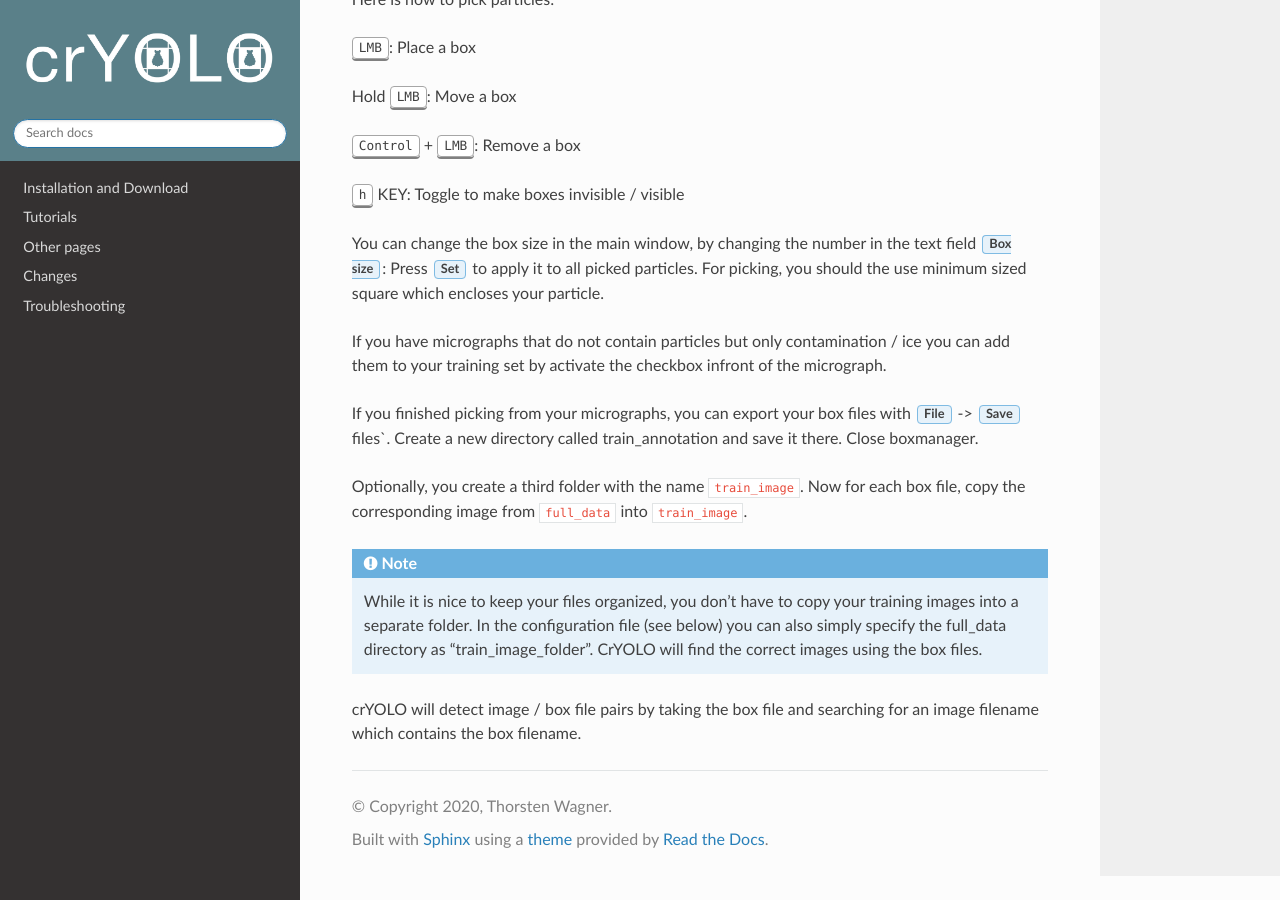
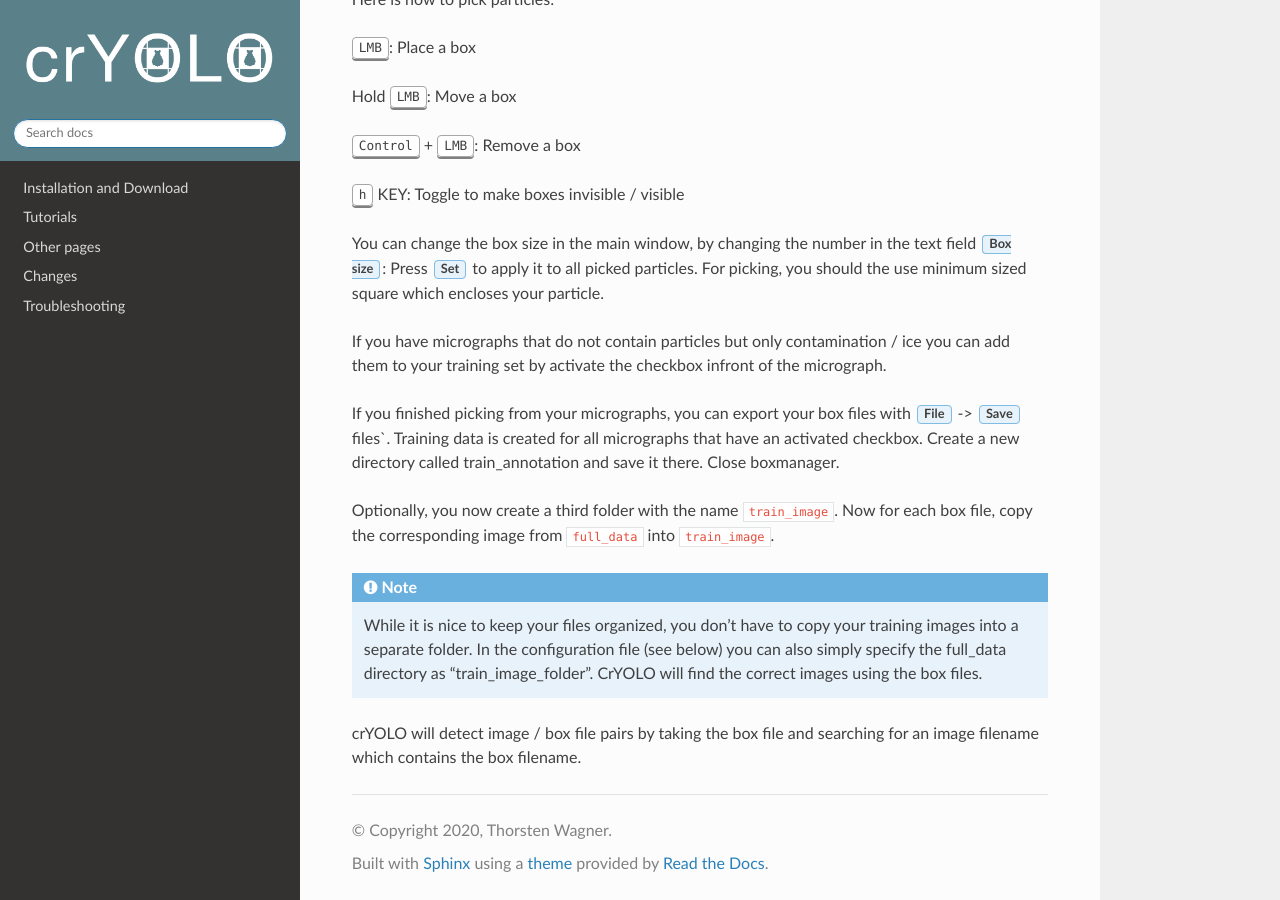
Before and after one commit to MPI-Dortmund/cryolo, a Sphinx documentation site: the page built from source/tutorials/data_preparation.rst, in a window 1280 px wide and 900 px high, scrolled down 1052 px. Built offline with Sphinx 7.4.7 and the Read the Docs theme 2.0.0, drawn with Linux system fonts in a browser that asks for light colours.

Commit message:
add warning

```diff
--- a/source/tutorials/data_preparation.rst
+++ b/source/tutorials/data_preparation.rst
@@ -49,9 +49,9 @@ sized square which encloses your particle.
 If you have micrographs that do not contain particles but only contamination / ice you can add them to your training set by activate the checkbox infront of the micrograph.
 
 If you finished picking from your micrographs, you can export your box files with :guilabel:`File` -> :guilabel:`Save`
-files`. Create a new directory called train_annotation and save it there. Close boxmanager.
+files`. Training data is created for all micrographs that have an activated checkbox. Create a new directory called train_annotation and save it there. Close boxmanager.
 
-Optionally, you create a third folder with the name :file:`train_image`. Now for each box file, copy the corresponding
+Optionally, you now create a third folder with the name :file:`train_image`. Now for each box file, copy the corresponding
 image from :file:`full_data` into :file:`train_image`.
 
 .. note::
```
